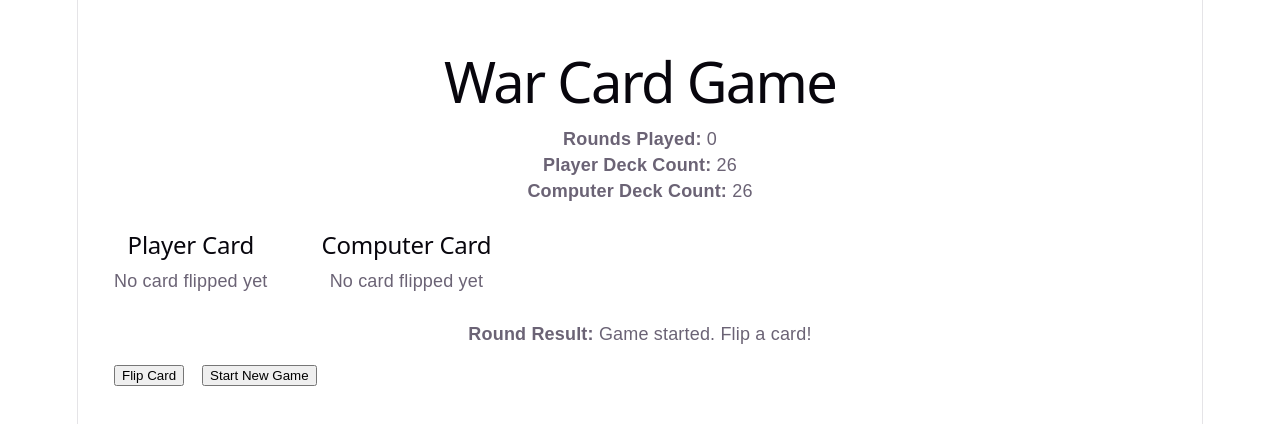
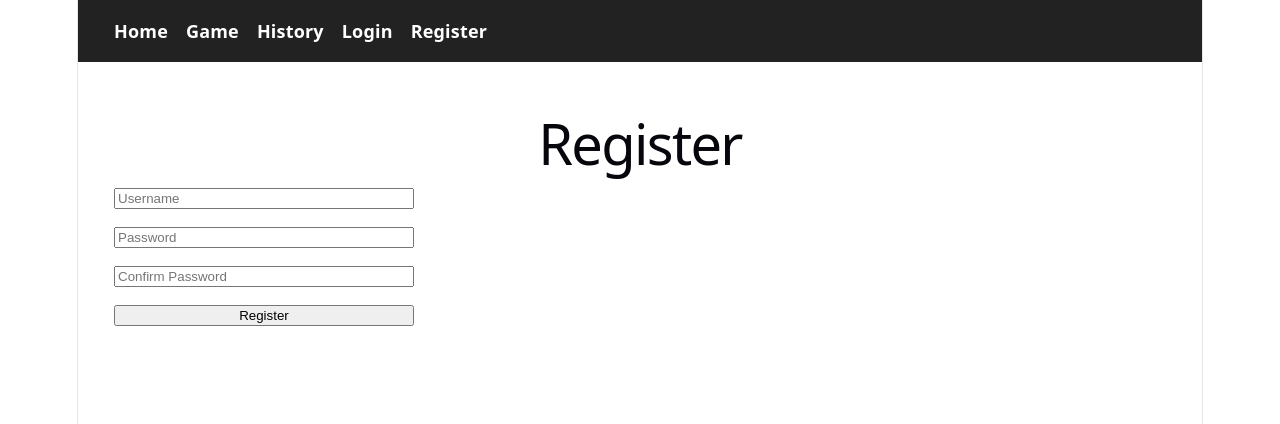
Before and after one commit to CadLin05/War_Client, a React (Vite) app: page /register in a window 1280 px wide. Shown: the top 424 px of the page. Built offline with nearby package versions, Linux system fonts and the light colour scheme.

Commit message:
more updates

```diff
--- a/package.json
+++ b/package.json
@@ -11,7 +11,8 @@
   },
   "dependencies": {
     "react": "^19.2.4",
-    "react-dom": "^19.2.4"
+    "react-dom": "^19.2.4",
+    "react-router-dom": "^7.13.2"
   },
   "devDependencies": {
     "@eslint/js": "^9.39.4",
--- a/src/App.tsx
+++ b/src/App.tsx
@@ -1,7 +1,5 @@
-import { type JSX } from "react";
-import "./App.css";
-import GamePage from "./pages/GamePage";
+import AppRouter from "./router/AppRouter";
 
-export default function App(): JSX.Element {
-  return <GamePage />;
+export default function App() {
+  return <AppRouter />;
 }
--- /dev/null
+++ b/src/components/Navbar.tsx
@@ -0,0 +1,26 @@
+import { Link } from "react-router-dom";
+
+export default function Navbar() {
+  const navStyle = {
+    display: "flex",
+    gap: "1rem",
+    padding: "1rem 2rem",
+    backgroundColor: "#222",
+  };
+
+  const linkStyle = {
+    color: "white",
+    textDecoration: "none",
+    fontWeight: "bold" as const,
+  };
+
+  return (
+    <nav style={navStyle}>
+      <Link to="/" style={linkStyle}>Home</Link>
+      <Link to="/game" style={linkStyle}>Game</Link>
+      <Link to="/history" style={linkStyle}>History</Link>
+      <Link to="/login" style={linkStyle}>Login</Link>
+      <Link to="/register" style={linkStyle}>Register</Link>
+    </nav>
+  );
+}
--- /dev/null
+++ b/src/pages/HomePage.tsx
@@ -0,0 +1,22 @@
+import { Link } from "react-router-dom";
+
+export default function HomePage() {
+  return (
+    <div style={{ padding: "2rem", fontFamily: "Arial, sans-serif" }}>
+      <h1>Welcome to the War Card Game</h1>
+      <p>
+        Start a new game, track your past matches, and get ready to battle the computer.
+      </p>
+
+      <div style={{ marginTop: "1.5rem", display: "flex", gap: "1rem" }}>
+        <Link to="/game">
+          <button>Play Game</button>
+        </Link>
+
+        <Link to="/history">
+          <button>View Past Games</button>
+        </Link>
+      </div>
+    </div>
+  );
+}
--- /dev/null
+++ b/src/pages/LoginPage.tsx
@@ -0,0 +1,34 @@
+import { useState, type FormEvent } from "react";
+
+export default function LoginPage() {
+  const [username, setUsername] = useState("");
+  const [password, setPassword] = useState("");
+
+  function handleSubmit(event: FormEvent<HTMLFormElement>): void {
+    event.preventDefault();
+
+    console.log("Login submitted:", { username, password });
+  }
+
+  return (
+    <div>
+      <h1>Login</h1>
+
+      <form onSubmit={handleSubmit}>
+        <input
+          type="text"
+          value={username}
+          onChange={(e) => setUsername(e.target.value)}
+        />
+
+        <input
+          type="password"
+          value={password}
+          onChange={(e) => setPassword(e.target.value)}
+        />
+
+        <button type="submit">Login</button>
+      </form>
+    </div>
+  );
+}
--- /dev/null
+++ b/src/pages/RegisterPage.tsx
@@ -0,0 +1,56 @@
+import { useState, type FormEvent } from "react";
+export default function RegisterPage() {
+  const [username, setUsername] = useState("");
+  const [password, setPassword] = useState("");
+  const [confirmPassword, setConfirmPassword] = useState("");
+
+  function handleSubmit(event: FormEvent<HTMLFormElement>): void {
+    event.preventDefault();
+
+    if (password !== confirmPassword) {
+      alert("Passwords do not match.");
+      return;
+    }
+
+    console.log("Register submitted:", { username, password });
+  }
+
+  return (
+    <div style={{ padding: "2rem", fontFamily: "Arial, sans-serif" }}>
+      <h1>Register</h1>
+
+      <form
+        onSubmit={handleSubmit}
+        style={{
+          display: "flex",
+          flexDirection: "column",
+          gap: "1rem",
+          maxWidth: "300px",
+        }}
+      >
+        <input
+          type="text"
+          placeholder="Username"
+          value={username}
+          onChange={(event) => setUsername(event.target.value)}
+        />
+
+        <input
+          type="password"
+          placeholder="Password"
+          value={password}
+          onChange={(event) => setPassword(event.target.value)}
+        />
+
+        <input
+          type="password"
+          placeholder="Confirm Password"
+          value={confirmPassword}
+          onChange={(event) => setConfirmPassword(event.target.value)}
+        />
+
+        <button type="submit">Register</button>
+      </form>
+    </div>
+  );
+}
--- /dev/null
+++ b/src/router/AppRouter.tsx
@@ -0,0 +1,21 @@
+import { BrowserRouter, Routes, Route } from "react-router-dom";
+import Navbar from "../components/Navbar";
+import GamePage from "../pages/GamePage";
+import HomePage from "../pages/HomePage";
+import LoginPage from "../pages/LoginPage";
+import RegisterPage from "../pages/RegisterPage";
+
+export default function AppRouter() {
+  return (
+    <BrowserRouter>
+      <Navbar />
+
+      <Routes>
+        <Route path="/" element={<HomePage />} />
+        <Route path="/game" element={<GamePage />} />
+        <Route path="/login" element={<LoginPage />} />
+        <Route path="/register" element={<RegisterPage />} />
+      </Routes>
+    </BrowserRouter>
+  );
+}
```
Also changed, not shown: src/components/deck.tsx (+15 -1 lines), src/utils/deck.ts (deleted, +0 -56 lines), 1 other file (tests, documents, lock files or other folders).
